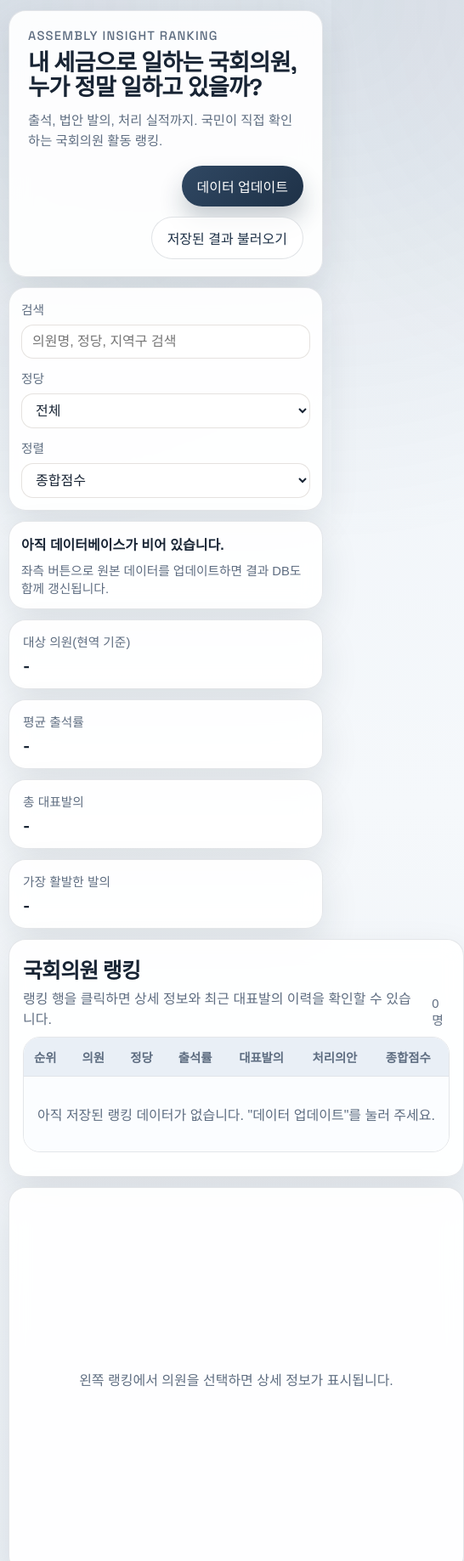
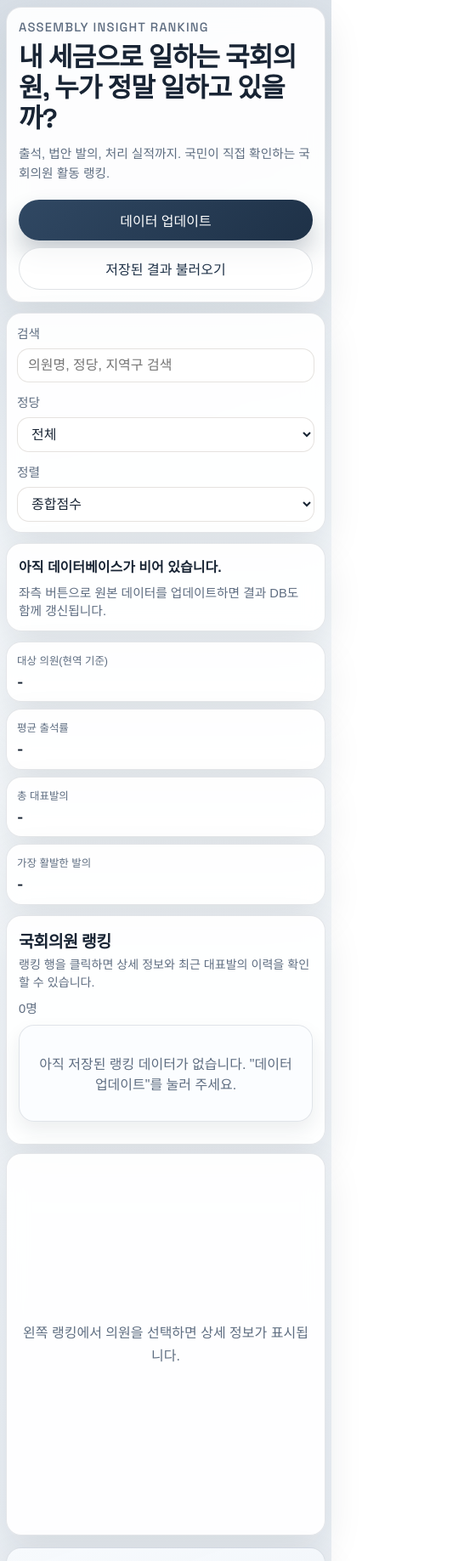
Before and after one commit to seoswid/assemblyrank, a plain HTML site: page index.html in a window 390 px wide. Shown: the top 1837 px of the page at 85% size, 546 px wide, since content can reach past the window. Drawn offline with Linux system fonts and the light colour scheme; no server answers; a web font is replaced by a local one.

Commit message:
Improve mobile ranking layout

```diff
--- a/styles.css
+++ b/styles.css
@@ -722,8 +722,8 @@ tbody tr:last-child td {
 
 @media (max-width: 760px) {
   .page-shell {
-    width: min(100% - 20px, 1320px);
-    padding-top: 12px;
+    width: min(100% - 14px, 1320px);
+    padding: 8px 0 18px;
   }
 
   .hero__copy,
@@ -733,19 +733,237 @@ tbody tr:last-child td {
   .summary-card,
   .table-card,
   .detail-card {
-    border-radius: 20px;
+    border-radius: 18px;
+  }
+
+  .hero__copy,
+  .table-card,
+  .detail-card {
+    padding: 14px;
+  }
+
+  h1 {
+    font-size: clamp(1.45rem, 8vw, 2rem);
+    line-height: 1.16;
+  }
+
+  .hero__description {
+    font-size: 0.92rem;
+    line-height: 1.6;
+  }
+
+  .hero__actions {
+    justify-content: stretch;
+    gap: 8px;
+  }
+
+  .hero__actions .button {
+    flex: 1 1 100%;
+    width: 100%;
   }
 
   .toolbar {
     grid-template-columns: 1fr;
+    padding: 12px;
   }
 
-  th,
+  .summary-grid {
+    grid-template-columns: repeat(2, minmax(0, 1fr));
+    gap: 8px;
+  }
+
+  .summary-card {
+    padding: 12px;
+  }
+
+  .summary-card__label {
+    font-size: 0.78rem;
+  }
+
+  .summary-card__value {
+    font-size: 1.08rem;
+    line-height: 1.25;
+    word-break: keep-all;
+  }
+
+  .content-grid {
+    gap: 10px;
+  }
+
+  .table-card__header {
+    display: block;
+  }
+
+  .table-card__header h2 {
+    font-size: 1.22rem;
+  }
+
+  .table-card__header p {
+    font-size: 0.88rem;
+    line-height: 1.5;
+  }
+
+  .table-card__caption {
+    margin-top: 8px;
+  }
+
+  .table-wrap {
+    overflow: visible;
+    border: 0;
+    border-radius: 0;
+    background: transparent;
+  }
+
+  table,
+  thead,
+  tbody,
+  tr,
   td {
-    padding: 12px 12px;
+    display: block;
+    width: 100%;
+  }
+
+  table {
+    background: transparent;
+  }
+
+  thead {
+    display: none;
+  }
+
+  tbody {
+    display: grid;
+    gap: 10px;
+  }
+
+  tbody tr {
+    border: 1px solid var(--line);
+    border-radius: 18px;
+    background: var(--card-strong);
+    box-shadow: 0 10px 22px rgba(24, 36, 52, 0.08);
+    overflow: hidden;
+  }
+
+  tbody tr:hover,
+  tbody tr.is-selected {
+    background: #f2f6fb;
+  }
+
+  td {
+    display: grid;
+    grid-template-columns: 88px minmax(0, 1fr);
+    gap: 10px;
+    align-items: center;
+    padding: 9px 12px;
+    border-bottom: 1px solid var(--line);
+    white-space: normal;
+  }
+
+  td::before {
+    color: var(--muted);
+    font-size: 0.78rem;
+    font-weight: 700;
+  }
+
+  td:nth-child(1)::before {
+    content: "순위";
+  }
+
+  td:nth-child(2)::before {
+    content: "의원";
+  }
+
+  td:nth-child(3)::before {
+    content: "정당";
+  }
+
+  td:nth-child(4)::before {
+    content: "출석률";
+  }
+
+  td:nth-child(5)::before {
+    content: "대표발의";
+  }
+
+  td:nth-child(6)::before {
+    content: "처리의안";
+  }
+
+  td:nth-child(7)::before {
+    content: "종합점수";
+  }
+
+  td.empty {
+    display: block;
+    text-align: center;
+  }
+
+  td.empty::before {
+    content: none;
+  }
+
+  .name-cell {
+    gap: 10px;
+  }
+
+  .avatar {
+    width: 38px;
+    height: 38px;
+    border-radius: 12px;
+  }
+
+  .party-logo {
+    width: 104px;
+    height: 24px;
+  }
+
+  .secondary-button {
+    width: 100%;
   }
 
   .detail-card__grid {
     grid-template-columns: 1fr;
   }
+
+  .detail-card__header {
+    align-items: flex-start;
+    gap: 10px;
+  }
+
+  .detail-card__title {
+    font-size: 1.38rem;
+  }
+
+  .detail-item {
+    padding: 10px;
+  }
+
+  .keyword-cloud-image-wrap {
+    margin-top: 8px;
+  }
+
+  .contact-links {
+    display: grid;
+    gap: 8px;
+  }
 }
+
+@media (max-width: 420px) {
+  .summary-grid {
+    grid-template-columns: 1fr;
+  }
+
+  td {
+    grid-template-columns: 76px minmax(0, 1fr);
+    padding: 8px 10px;
+  }
+
+  .rank-badge {
+    min-width: 30px;
+    padding: 5px 8px;
+  }
+
+  .detail-card__sub {
+    gap: 6px;
+  }
+}
```
